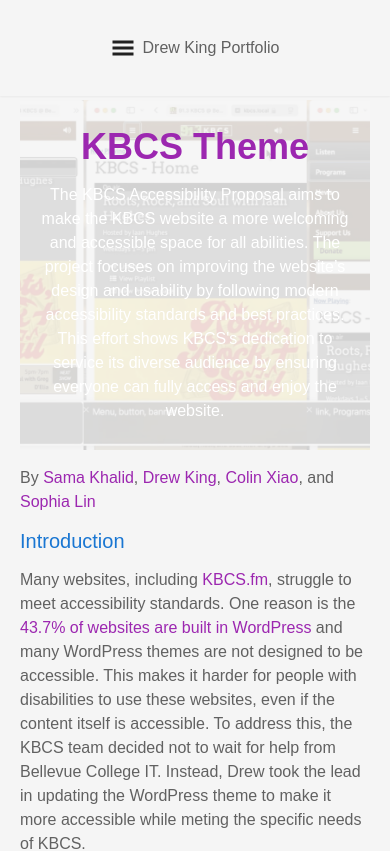
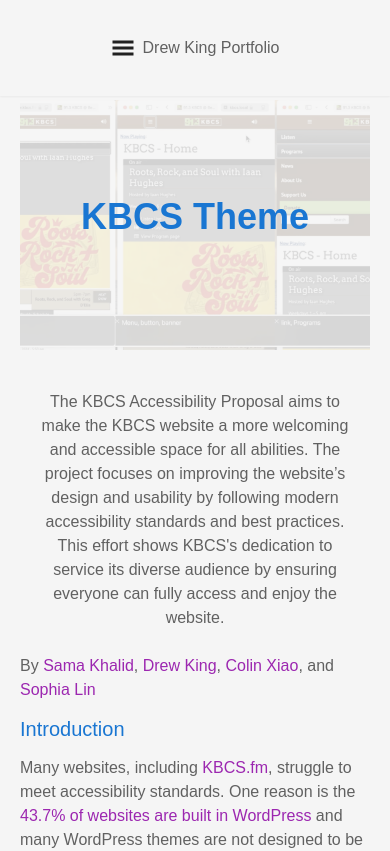
Before and after one commit to andrewpking/kingdrewsea-portfolio, a Next.js app: page /kbcs in a window 390 px wide. Shown: the top 851 px of the page. Built offline with nearby package versions, Linux system fonts and the light colour scheme.

Commit message:
Added class for styling the container in SCSS

```diff
--- a/src/app/components/MdxPage.tsx
+++ b/src/app/components/MdxPage.tsx
@@ -24,13 +24,13 @@
             </Head>
             <Header />
             <main className="project-page">
-                <div className="relative mt-20">
+                <div className="image-head-container relative mt-20">
                     <Image
                         src={metadata.image}
                         alt={metadata.imageAlt}
                         width={1120}
                         height={150}
-                        className="w-full h-[250px] tiny:h-[350px] xs:h-[300px] sm:h-[200px] md:h-[150px] object-cover"
+                        className="w-full h-[250px] md:h-[200px] object-cover"
                         priority
                     />
                     <div className="absolute inset-0 overlay"></div>
@@ -38,11 +38,16 @@
                         <h1 className="text-4xl font-bold">
                             {metadata.title}
                         </h1>
-                        <p className="text-white text-center">
+                        <p className="hidden md:block text-center">
                             {metadata.description}
                         </p>
                     </div>
                 </div>
+
+                {/* Visible only on screens smaller than md */}
+                <p className="md:hidden text-center px-4 py-6">
+                    {metadata.description}
+                </p>
                 {children}
             </main>
         </>
```
